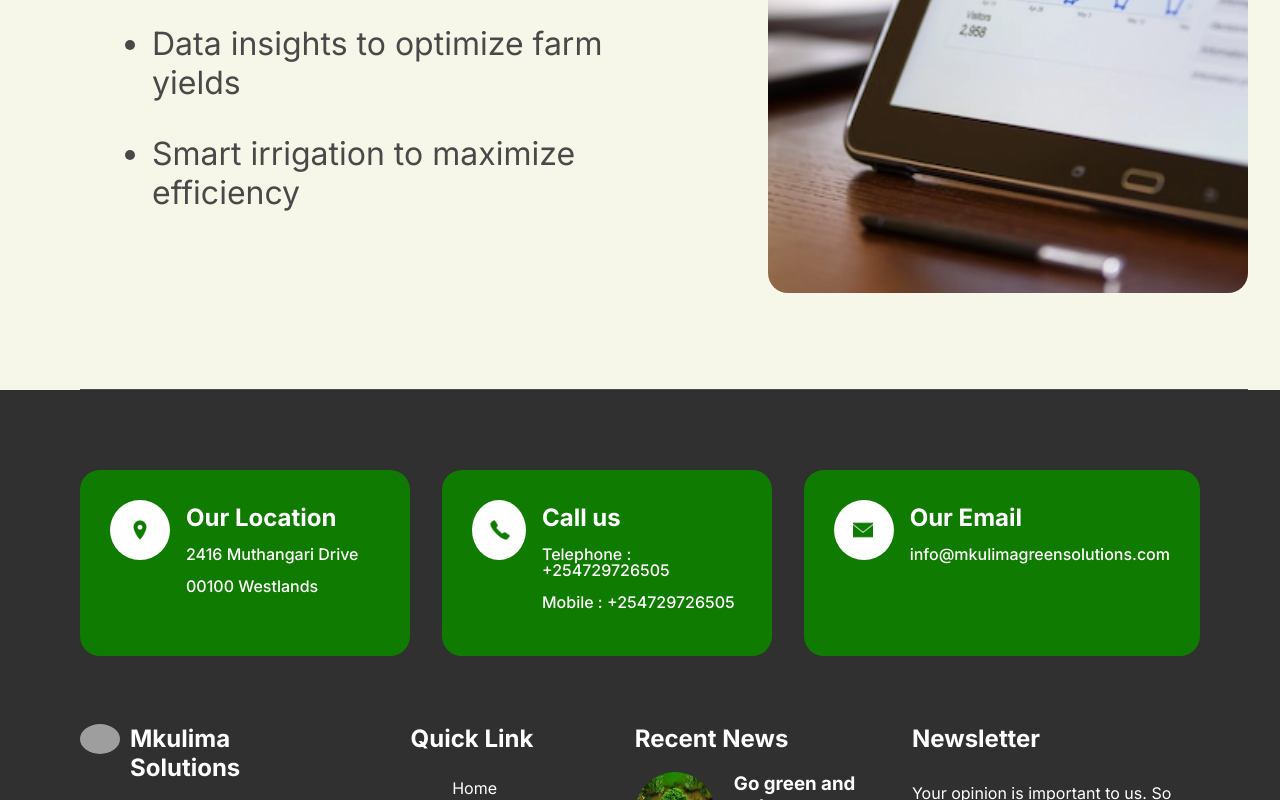
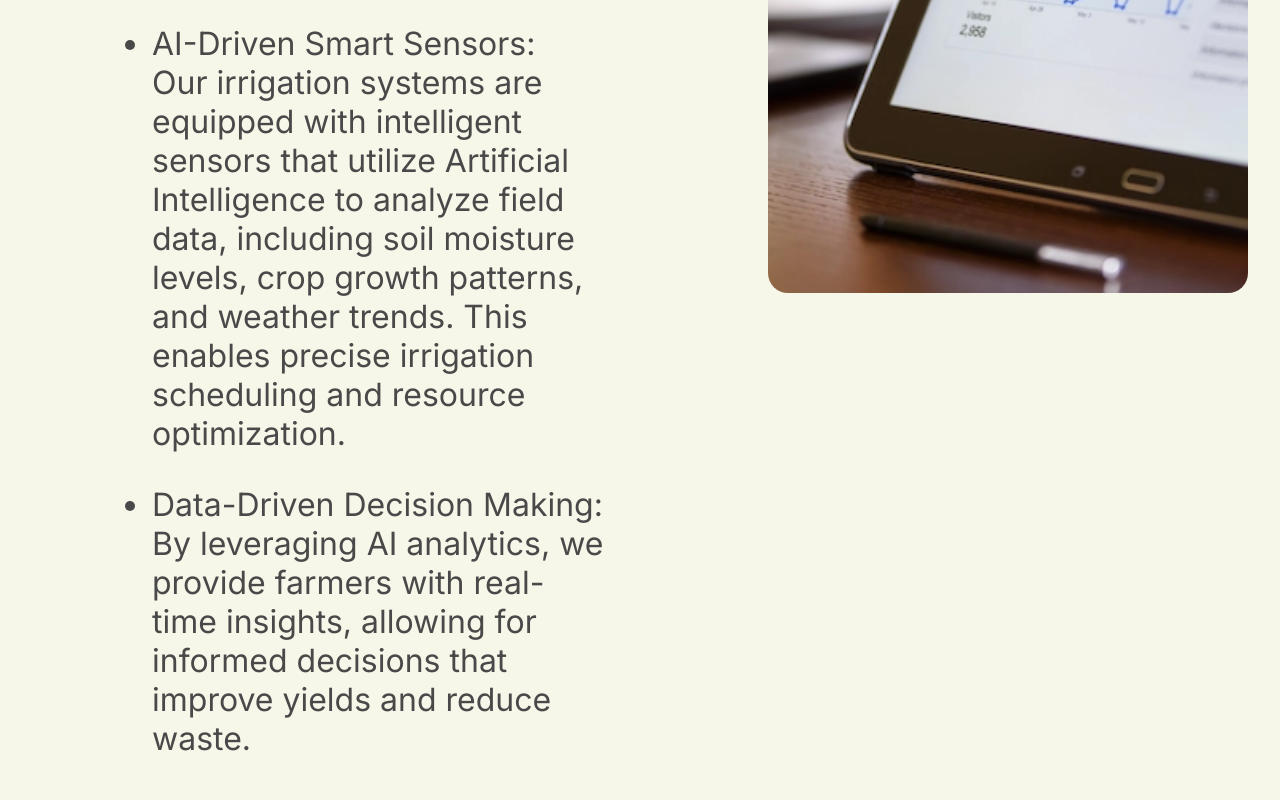
Before and after one commit to Leeobenga/kijani-tech, a React (Vite) app: page /solutions in a window 1280 px wide. Shown: the part 3220-4020 px from the top of the page. Built offline with nearby package versions, Linux system fonts and the light colour scheme; grey boxes are pictures that could not be loaded.

Commit message:
more updates about leveraging AI usage

```diff
--- a/src/pages/about.jsx
+++ b/src/pages/about.jsx
@@ -34,7 +34,7 @@ const About = () => {
                     <img src={pumpkin} alt="vegetables" className="vision-img" />
                     <div className="vision-statement">
                         <h1> Our Vision</h1>
-                        <p>To be a leaer in smart agriculture, leveraging technology to create a food-secure and sustainable
+                        <p>To be a leader in smart agriculture, leveraging technology to create a food-secure and sustainable
                             future for communities across Kenya and beyond.
                         </p>
                     </div>
@@ -43,7 +43,7 @@ const About = () => {
                     <img src={solarPanel} alt="solar-panel" className="about-mission-img" />
                     <div className="misssion-statement">
                         <h1> Our Mission</h1>
-                        <p>To revollutionize agriculture by providing sustainalbe, AI-driven solutions that empower farmers
+                        <p>To revolutionize agriculture by providing sustainalbe, AI-driven solutions that empower farmers
                             with actionable insights, enhancing productivity and resilience.
                         </p>
                     </div>
--- a/src/pages/solutions.jsx
+++ b/src/pages/solutions.jsx
@@ -56,8 +56,18 @@ const Solution = () => {
                     <div className="technology-statement">
                         <h1>Technology-Driven Growth</h1>
                         <ul>
-                            <li>Data insights to optimize farm yields</li>
-                            <li>Smart irrigation to maximize efficiency</li>
+                            <li>
+                                AI-Driven Smart Sensors:<br />
+                                Our irrigation systems are equipped with intelligent sensors that
+                                utilize Artificial Intelligence to analyze field data, including
+                                soil moisture levels, crop growth patterns, and weather trends.
+                                This enables precise irrigation scheduling and resource optimization.
+                            </li>
+                            <li>
+                                Data-Driven Decision Making:<br />
+                                By leveraging AI analytics, we provide farmers with real-time insights,
+                                allowing for informed decisions that improve yields and reduce waste.
+                            </li>
                         </ul>
                     </div>
                     <img src={digitalMarketing} alt="tech" className="tech-img" />
```
